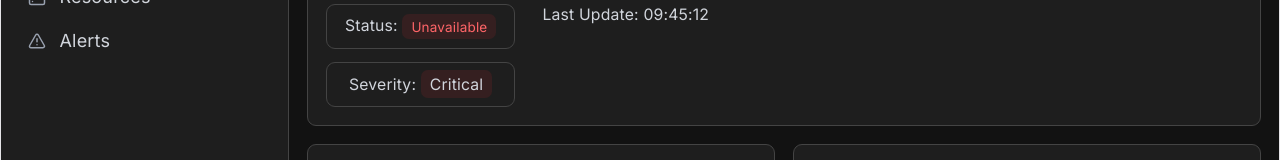
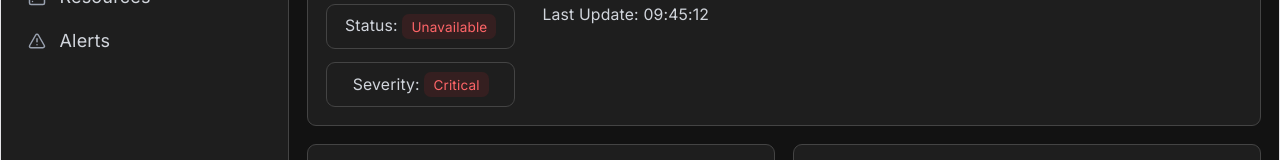
Before and after one commit to asano225/my-dashboard, a React (Vite) app: page /device/1 in a window 1280 px wide. Shown: the part 203-363 px from the top of the page. Built offline with nearby package versions, Linux system fonts and the light colour scheme.

Commit message:
mengubah warna severity

```diff
--- a/src/pages/DetailDevice.jsx
+++ b/src/pages/DetailDevice.jsx
@@ -30,8 +30,19 @@ export default function DeviceDetail() {
                 </p>
               </Card>
               <Card className= "flex h-10 items-center justify-center">
-                <p>Severity: <span className={`${getSeverityColor(device.severity)}/10 text px-2 py-1 rounded-md `}>{device.severity}</span>
-
+                <p>
+                  Severity: {" "}
+                  <Badge
+                    color={
+                      device.severity === "Critical"
+                        ? "red"
+                        : device.severity === "Warning"
+                        ? "yellow"
+                        : "green"
+                    }
+                  >
+                    {device.severity}
+                  </Badge>
                 </p>
               </Card>
             </div>
```
